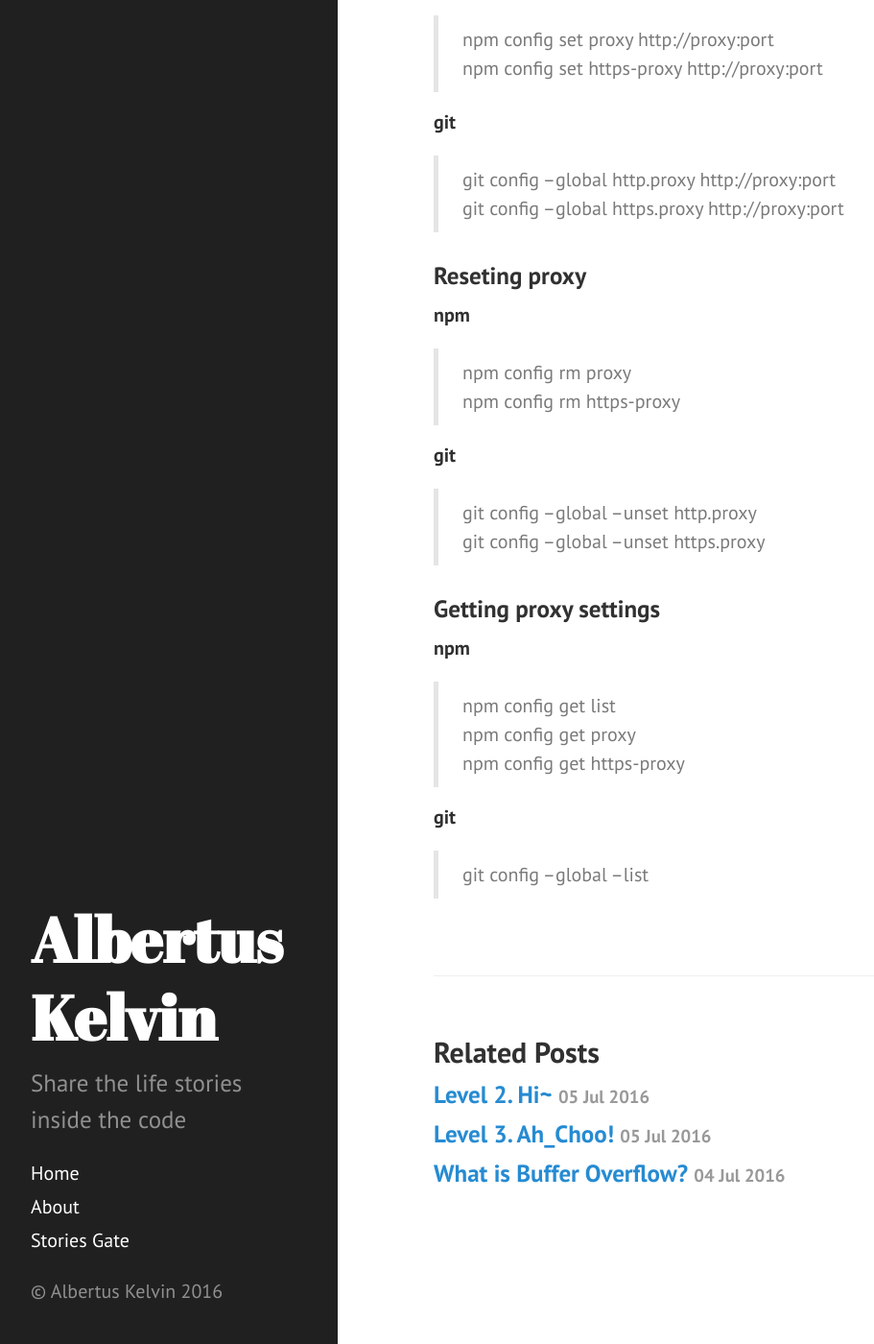
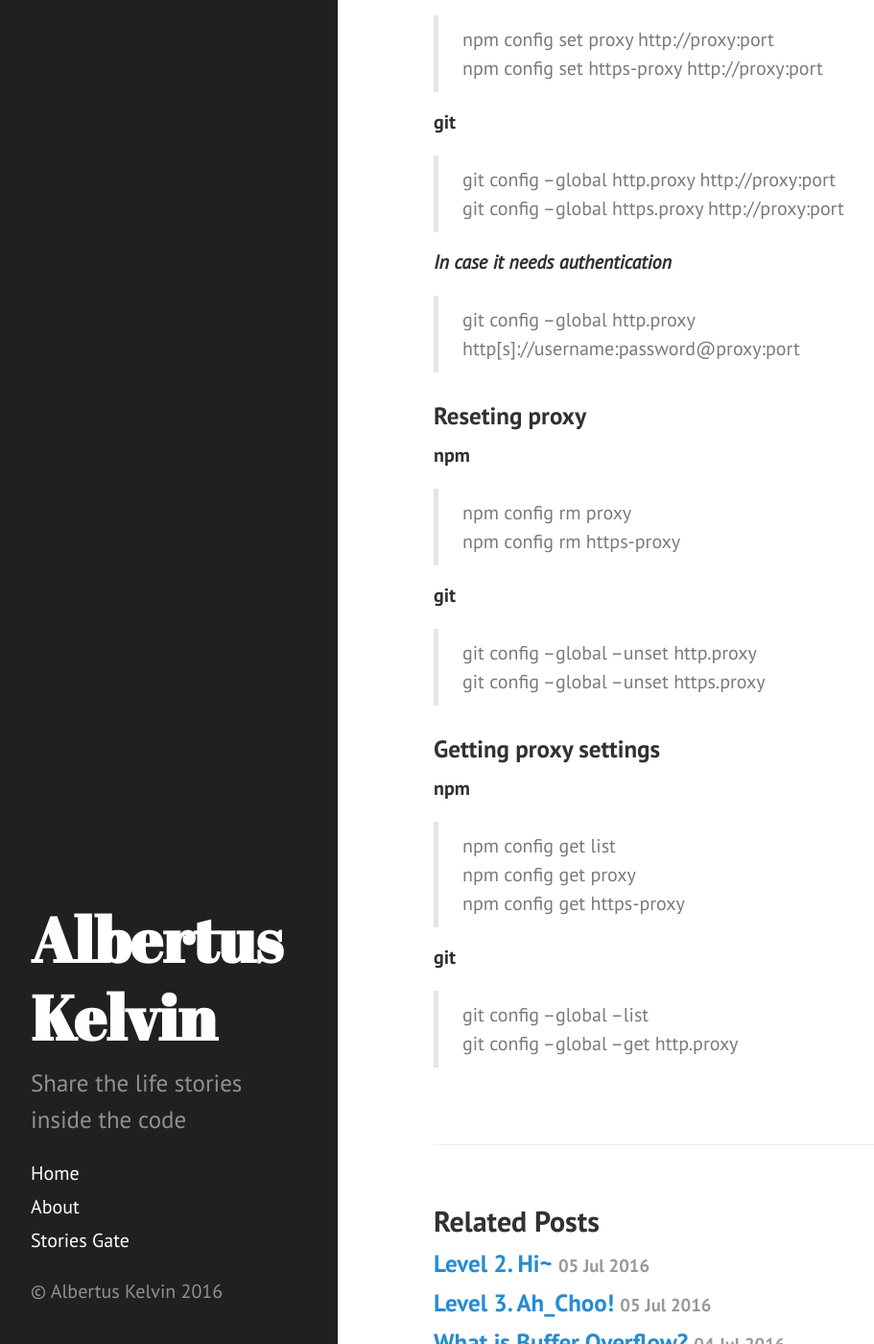
Before and after one commit to albertusk95/albertusk95.github.io, a Jekyll site: the page built from _posts/General/2016-09-02-git-npm-config.md, in a window 1280 px wide and 1400 px high, scrolled down 588 px. Shown: the whole window at 96% size, without its empty margins (8-919 px from the left). Built offline with Jekyll 4.4.1, drawn with Linux system fonts in a browser that asks for light colours.

Commit message:
added post

```diff
--- a/_posts/General/2016-09-02-git-npm-config.md
+++ b/_posts/General/2016-09-02-git-npm-config.md
@@ -21,6 +21,9 @@ When you want to push your commit to GitHub using git or install some modules us
 > git config --global http.proxy http://proxy:port<br />
 > git config --global https.proxy http://proxy:port<br />
 
+_**In case it needs authentication**_<br />
+> git config --global http.proxy http[s]://username:password@proxy:port<br />
+
 ### Reseting proxy
 
 **npm**<br />
@@ -40,3 +43,4 @@ When you want to push your commit to GitHub using git or install some modules us
 
 **git**<br />
 > git config --global --list<br />
+> git config --global --get http.proxy
```
